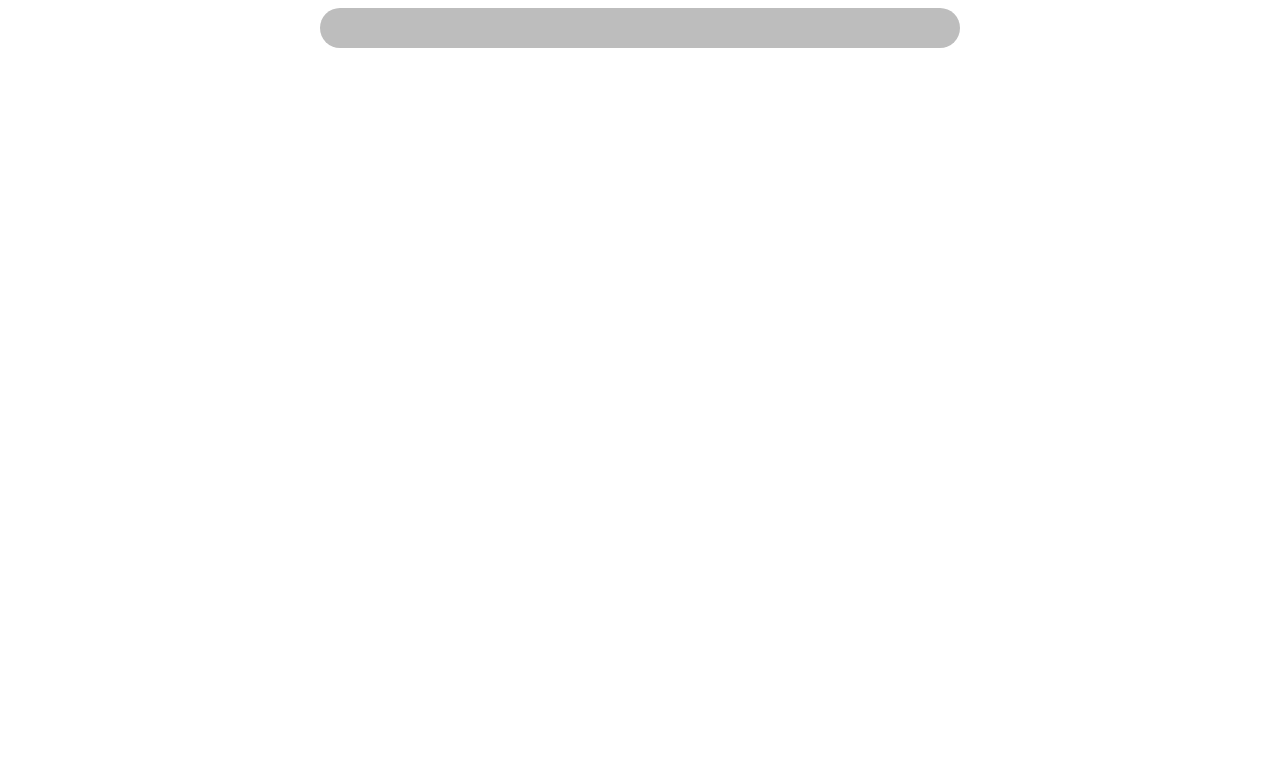
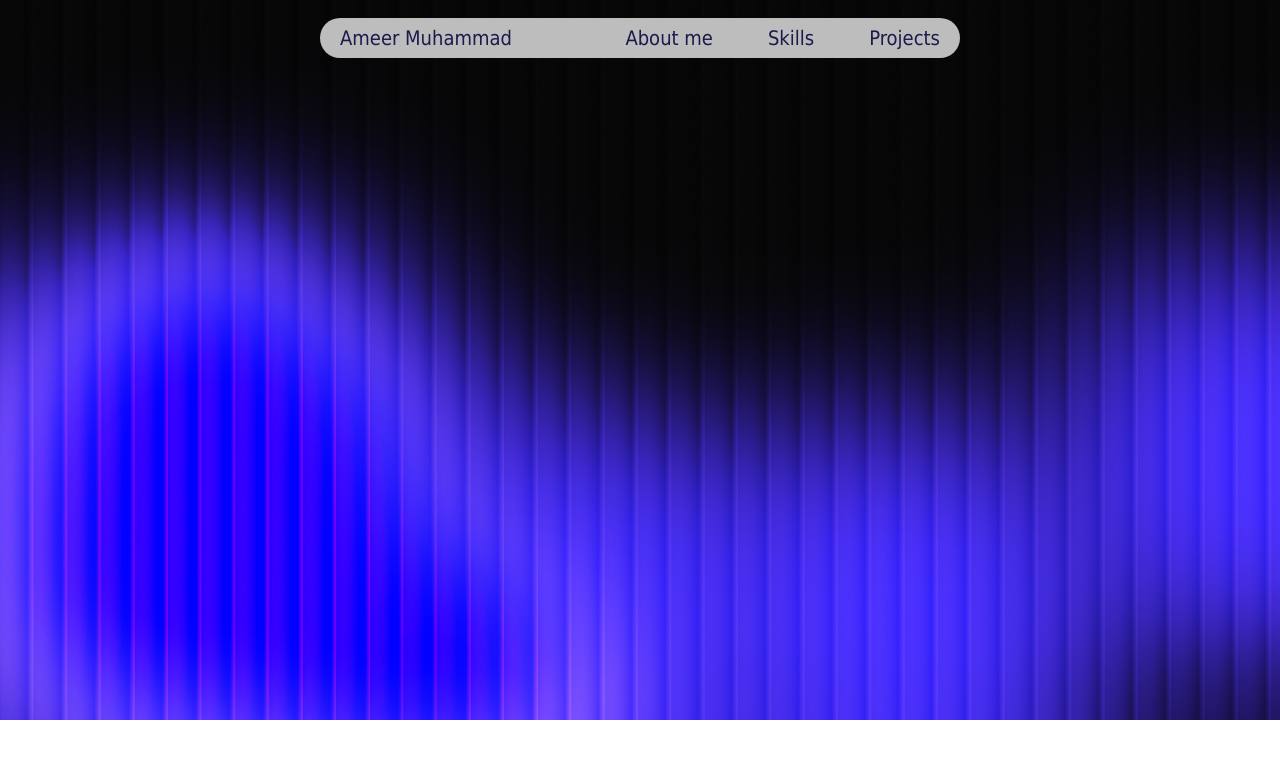
Before and after one commit to amyr-muhammad/ameer-portfolio, a React (Vite) app: page / in a window 1280 px wide. Shown: the top 758 px of the page. Built offline with nearby package versions, Linux system fonts and the light colour scheme.

Commit message:
navbar styles

```diff
--- a/src/assets/components/Navbar.jsx
+++ b/src/assets/components/Navbar.jsx
@@ -3,6 +3,10 @@ function Navbar() {
     return (
         <>
             <div className="card">
+                <a href="" className='link'>Ameer Muhammad</a>
+                <a href="" className='link'>About me</a>
+                <a href="" className='link'>Skills</a>
+                <a href="" className='link'>Projects</a>
             </div>
         </>
     )
--- a/src/assets/components/navbar.css
+++ b/src/assets/components/navbar.css
@@ -1,13 +1,32 @@
-.card {
-  /* backdrop-filter: blur(7px) saturate(139%); */
+
+.card{
   background-color: #BDBDBD;
   border-radius: 50px;
-  /* border: 1px solid rgba(255, 255, 255, 0.125); */
   width: 50vw;
   height: 40px;
+  margin-top:10px;
+  display:flex;
+  align-items: center;
+  gap: 15px;
+}
+
+.link{
+  text-decoration: none;
+  color: #1A1A4C;
+  font-size: 20px;
+  font-family:'Clash Display', Tahoma, Geneva, Verdana, sans-serif;
+  padding: 20px;
+  z-index: 10;
+}
+
+.link:first-child {
+  margin-right: auto;
 }
 
 body {
+  background-image: url(/src/assets/images/Background.jpg);
+  background-repeat: no-repeat;
+  background-size: cover;
   display: flex;
   justify-content: center;
 }
```
Also changed, not shown: src/assets/images/Background.jpg (added).
